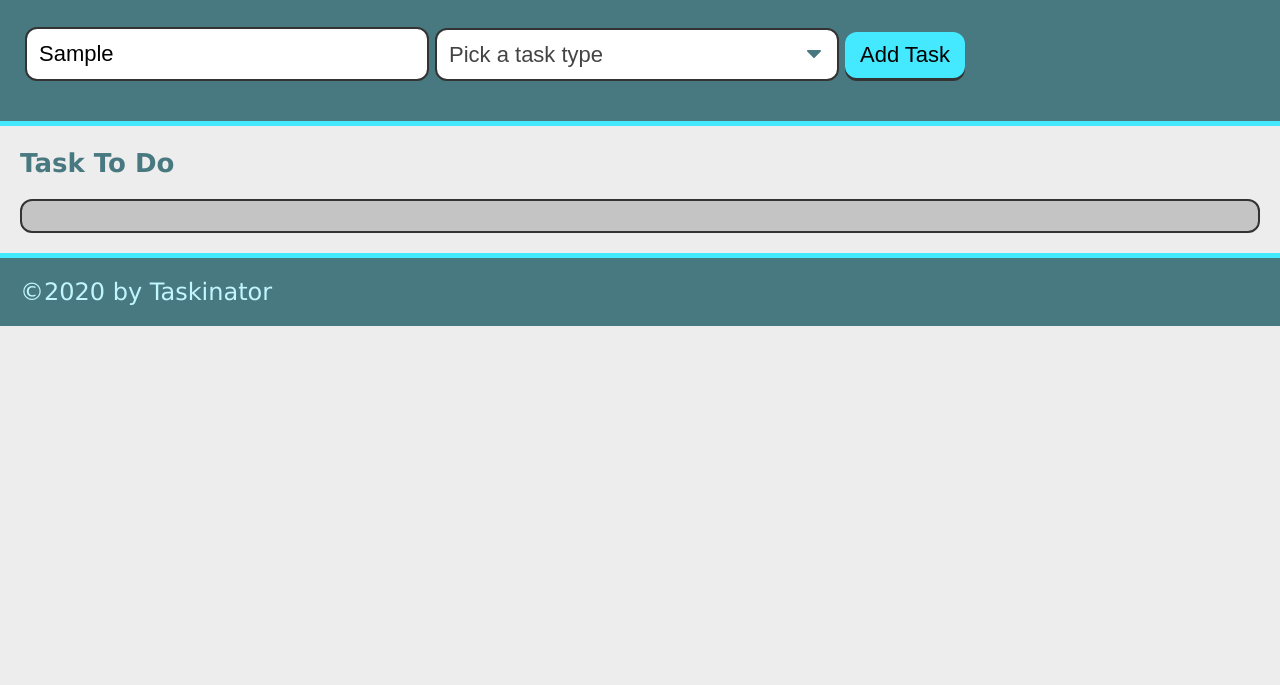
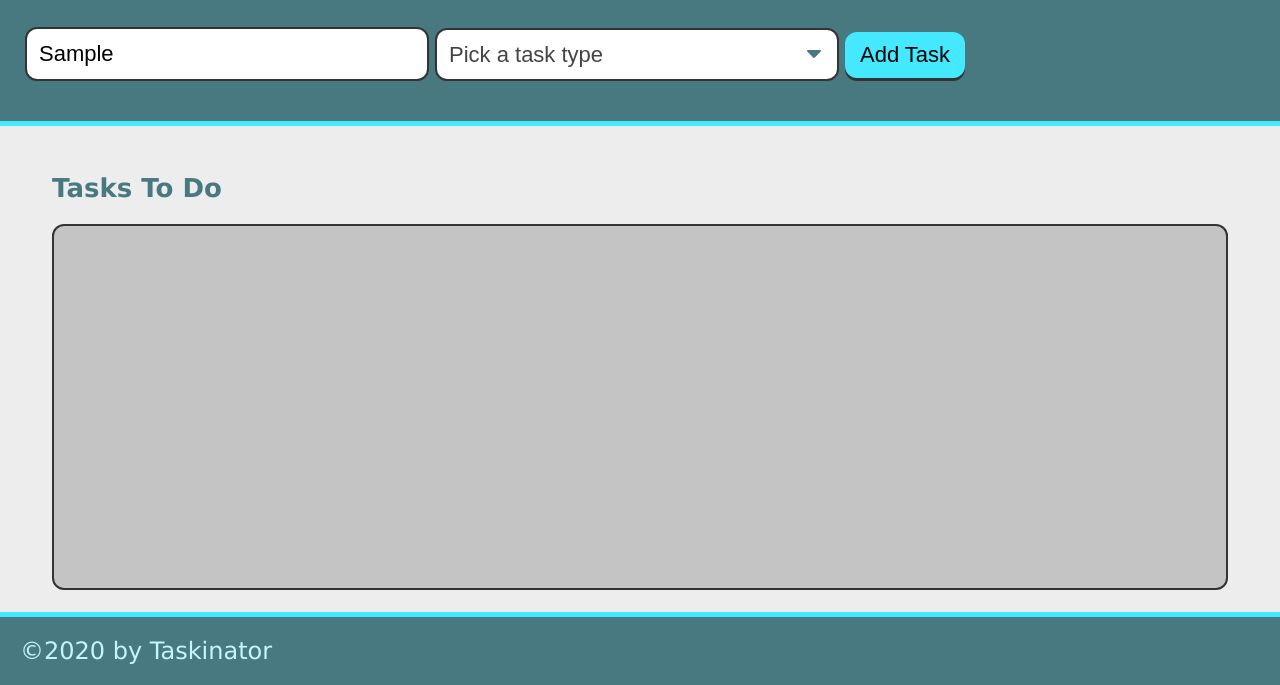
Before and after one commit to teresacabell/taskinator, a plain HTML site: page index.html in a window 1280 px wide. Both pictures are taken after typing "Sample" into the empty fields and a click on the button "Add Task". Shown: the part 115-800 px from the top of the page. Drawn offline with Linux system fonts and the light colour scheme.

Commit message:
making sure 4.2 matches

```diff
--- a/assets/js/script.js
+++ b/assets/js/script.js
@@ -3,28 +3,30 @@ var tasksToDoEl = document.querySelector("#tasks-to-do");
 
 var taskFormHandler = function(event) {
   event.preventDefault();
-  var taskNameInput = document.querySelector("input[name='task-name']").value;
+  var taskNameInput = document.querySelector("input[name='task-name'").value;
   var taskTypeInput = document.querySelector("select[name='task-type']").value;
 
-  // check if input values are empty strings
-   if (!taskNameInput || !taskTypeInput) {
+  // check if inputs are empty (validate)
+  if (taskNameInput === "" || taskTypeInput === "") {
     alert("You need to fill out the task form!");
     return false;
   }
 
   formEl.reset();
 
-  // package up data as an object
+  // reset form fields for next task to be entered
+  document.querySelector("input[name='task-name']").value = "";
+  document.querySelector("select[name='task-type']").selectedIndex = 0;
+
   var taskDataObj = {
     name: taskNameInput,
     type: taskTypeInput
   };
 
-  // send it as an argument to createTaskEl
   createTaskEl(taskDataObj);
 };
 
-var createTaskEl = function (taskDataObj) {
+var createTaskEl = function(taskDataObj) {
   // create list item
   var listItemEl = document.createElement("li");
   listItemEl.className = "task-item";
@@ -35,7 +37,9 @@ var createTaskEl = function (taskDataObj) {
   taskInfoEl.innerHTML = "<h3 class='task-name'>" + taskDataObj.name + "</h3><span class='task-type'>" + taskDataObj.type + "</span>";
   listItemEl.appendChild(taskInfoEl);
 
-  // add entire list item to list
+  console.dir(listItemEl);
+
+  // add list item to list
   tasksToDoEl.appendChild(listItemEl);
 };
 
--- a/index.html
+++ b/index.html
@@ -1,22 +1,22 @@
 <!DOCTYPE html>
 <html lang="en">
+
 <head>
   <meta charset="UTF-8">
-    <meta http-equiv="X-UA-Compatible" content="IE=edge">
   <meta name="viewport" content="width=device-width, initial-scale=1.0">
+  <meta http-equiv="X-UA-Compatible" content="ie=edge">
   <title>Taskinator</title>
   <link rel="stylesheet" href="./assets/css/style.css">
 </head>
 
 <body>
+
   <header>
     <h1 class="page-title">Taskinator</h1>
-        <p> Click the button below to add a new task!</p>
-
-
+    <p>Click the button below to add a new task!</p>
     <form id="task-form">
       <div class="form-group">
-                <input type="text" name="task-name" placeholder="Enter Task Name"/>
+        <input type="text" name="task-name" placeholder="Enter Task Name" />
       </div>
       <div class="form-group">
         <select name="task-type" class="select-dropdown">
@@ -32,10 +32,9 @@
     </form>
   </header>
 
-
-    <main>
+  <main class="page-content">
     <section class="task-list-wrapper">
-            <h2 class="list-title">Task To Do</h2>
+      <h2 class="list-title">Tasks To Do</h2>
       <ul class="task-list" id="tasks-to-do"></ul>
     </section>
   </main>
@@ -47,6 +46,4 @@
   <script src="./assets/js/script.js"></script>
 </body>
 
-
-
 </html>
```
Lines whose indentation alone changed are shown as unchanged.
